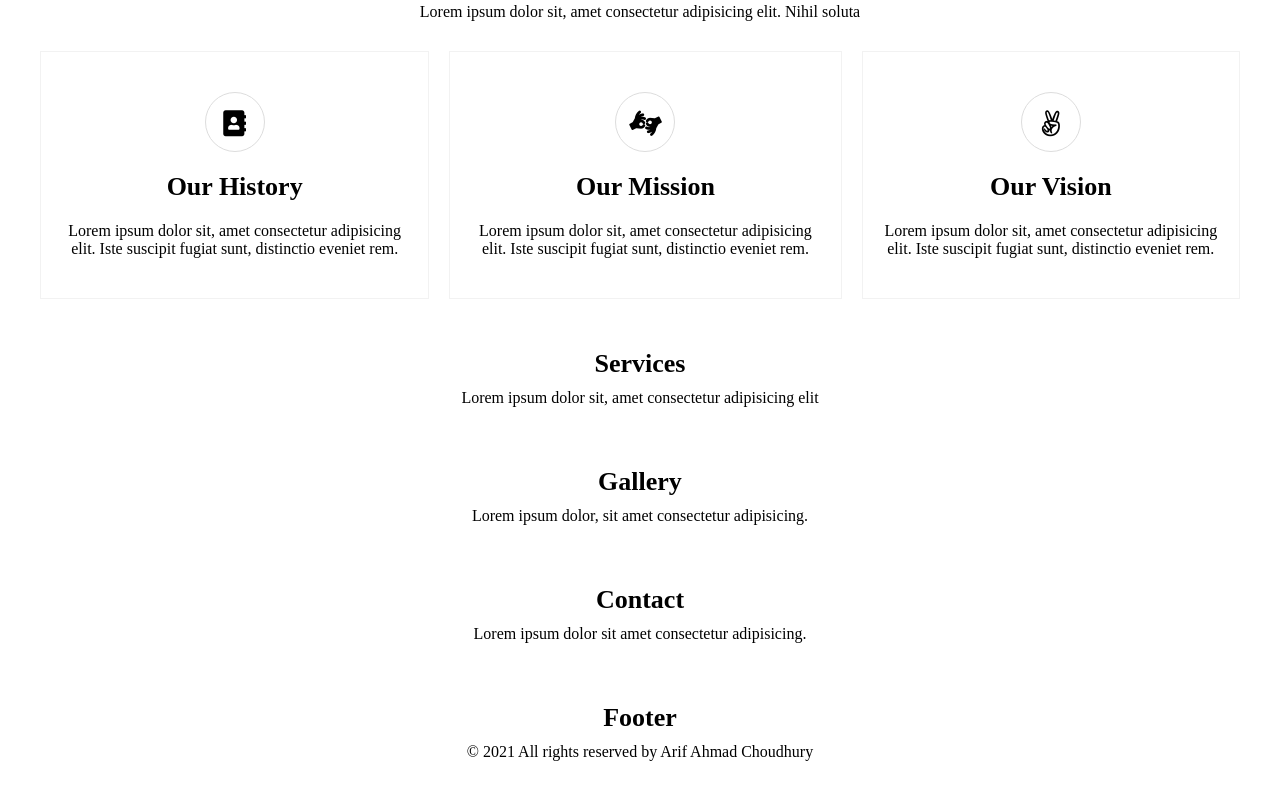
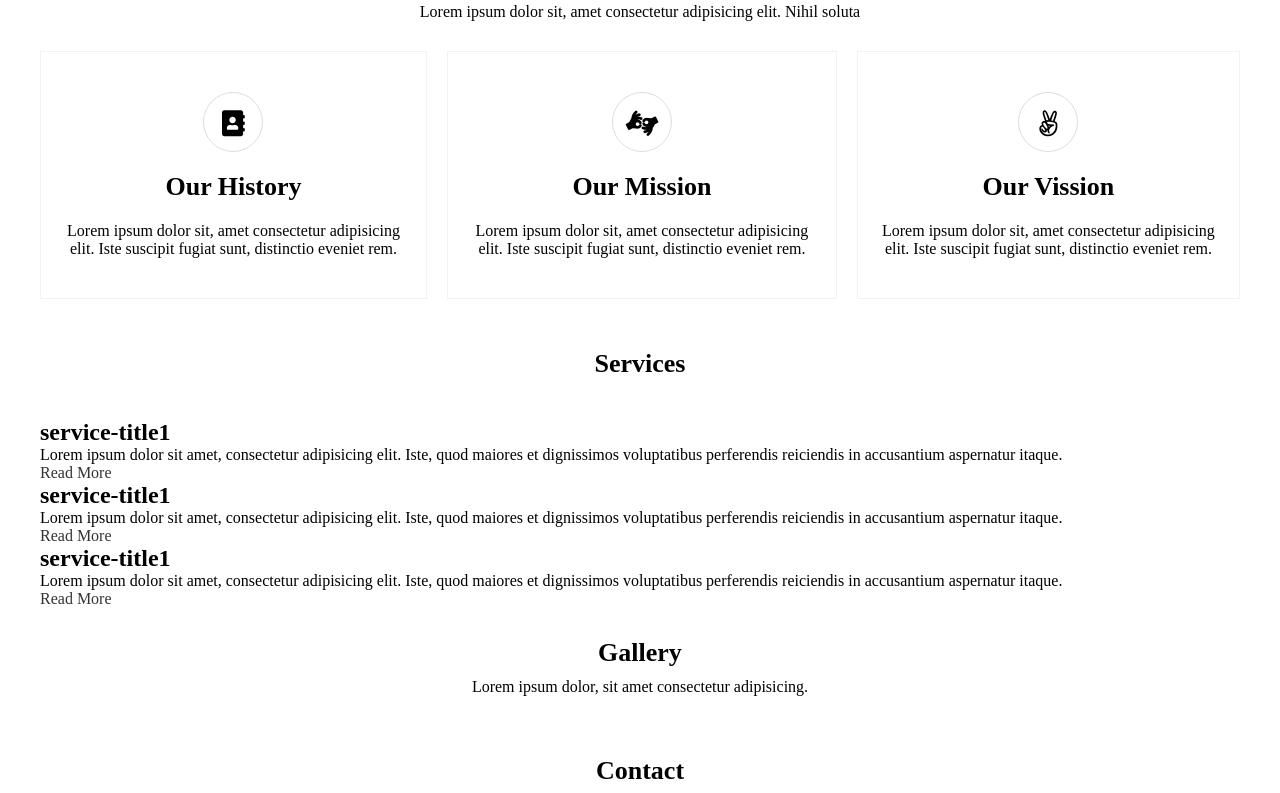
Before and after one commit to arif-ahmad-choudhury/grid-project1, a plain HTML site: page index.html in a window 1280 px wide. Shown: the part 480-1273 px from the top of the page. Drawn offline with Linux system fonts and the light colour scheme.

Commit message:
service add

```diff
--- a/index.html
+++ b/index.html
@@ -54,7 +54,7 @@
                 </div>
                 <div class="single-about">
                     <i class="fab fa-angellist"></i>
-                    <h4>Our Vision</h4>
+                    <h4>Our Vission</h4>
                     <p>Lorem ipsum dolor sit, amet consectetur adipisicing elit. Iste suscipit fugiat sunt, distinctio eveniet rem.
                     </p>
                 </div>
@@ -65,7 +65,23 @@
         <div class="container">
             <div class="section-title">
                 <h2>Services</h2>
-                <p>Lorem ipsum dolor sit, amet consectetur adipisicing elit </p>
+            </div>
+            <div class="service-box">
+                <div class="single-service">
+                    <h2>service-title1</h2>
+                    <p>Lorem ipsum dolor sit amet, consectetur adipisicing elit. Iste, quod maiores et dignissimos voluptatibus perferendis reiciendis in accusantium aspernatur itaque.</p>
+                    <a href="" class="btn">Read More</a>
+                </div>
+                <div class="single-service">
+                    <h2>service-title1</h2>
+                    <p>Lorem ipsum dolor sit amet, consectetur adipisicing elit. Iste, quod maiores et dignissimos voluptatibus perferendis reiciendis in accusantium aspernatur itaque.</p>
+                    <a href="" class="btn">Read More</a>
+                </div>
+                <div class="single-service">
+                    <h2>service-title1</h2>
+                    <p>Lorem ipsum dolor sit amet, consectetur adipisicing elit. Iste, quod maiores et dignissimos voluptatibus perferendis reiciendis in accusantium aspernatur itaque.</p>
+                    <a href="" class="btn">Read More</a>
+                </div>
             </div>
         </div>
     </section>
```
